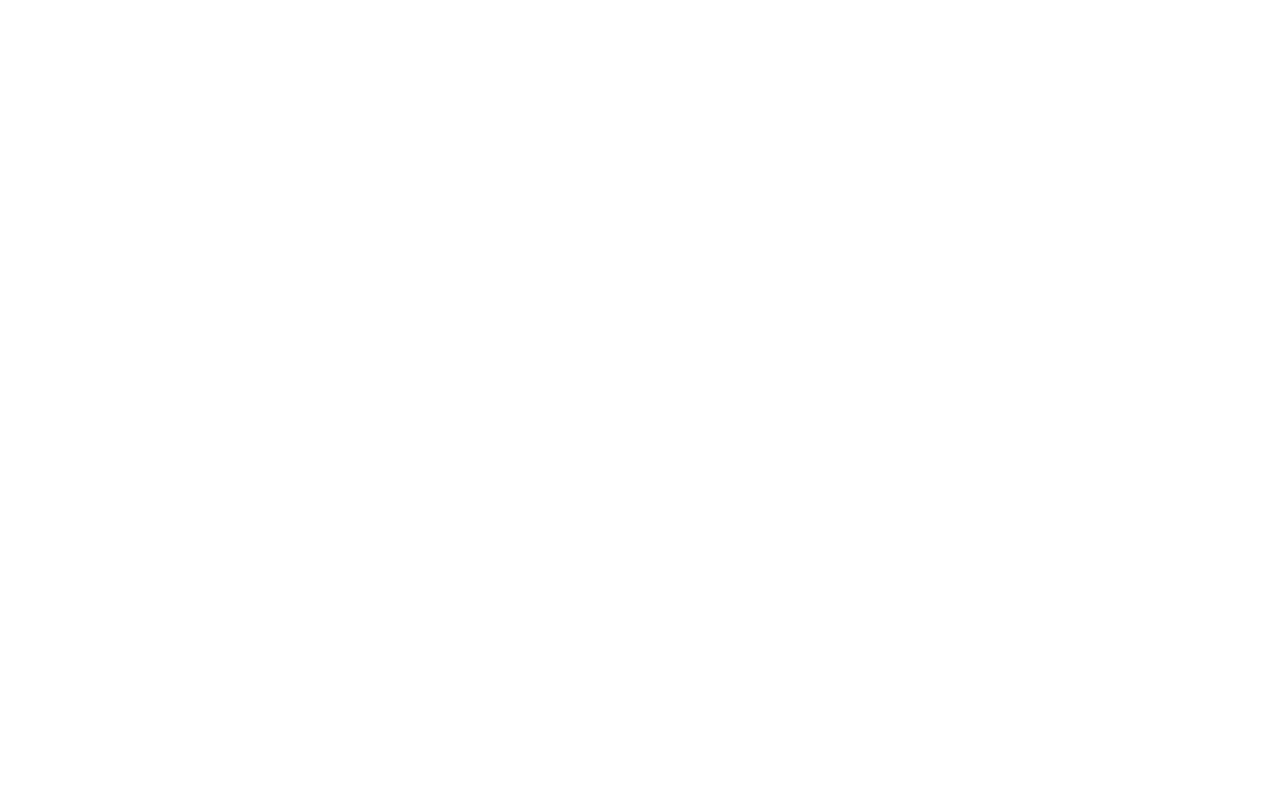
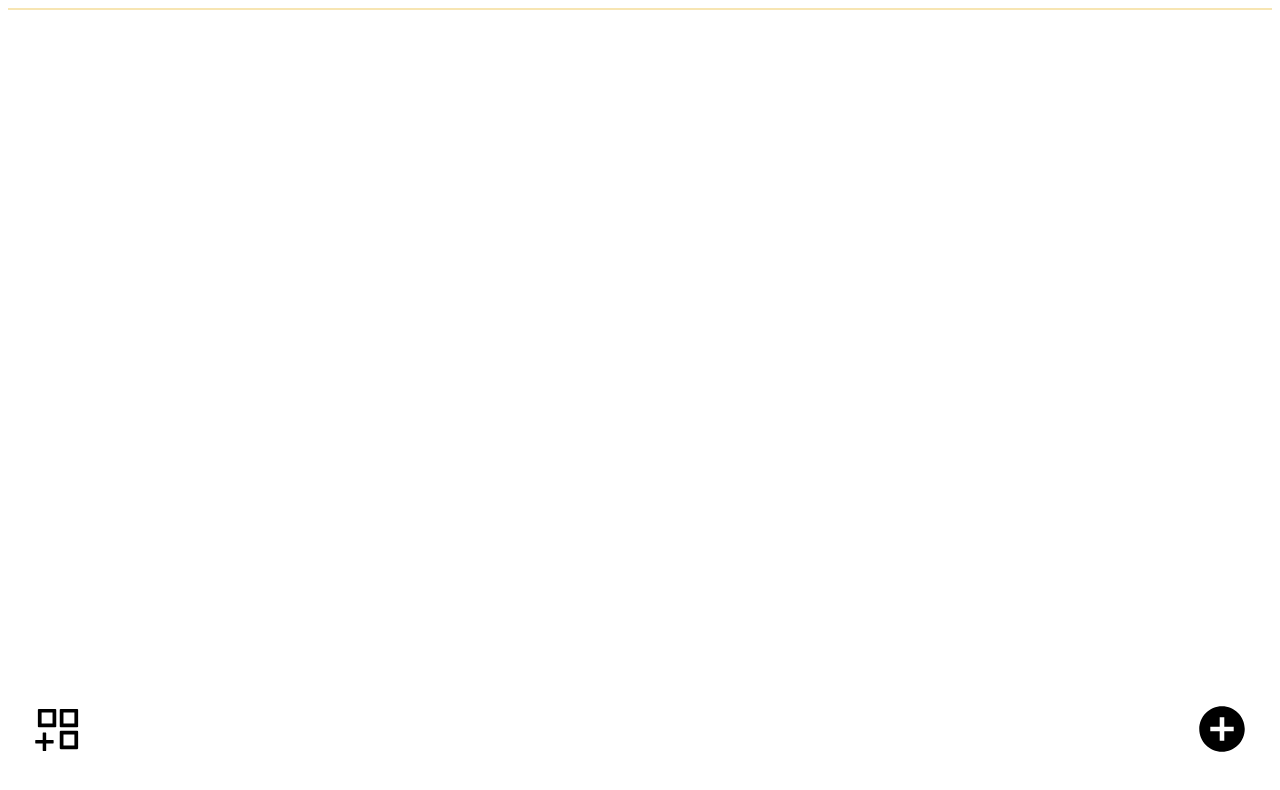
Before and after one commit to shashi-79/writting, a plain HTML site: page index.html in a window 1280 px wide. Drawn offline with Linux system fonts and the light colour scheme; the site is published under a folder, as on GitHub Pages, so addresses that start at the root find nothing.

Commit message:
Update index.html

```diff
--- a/index.html
+++ b/index.html
@@ -1 +1 @@
-<!doctype html><html lang="en"><head><meta charset="utf-8"/><link rel="icon" href="/favicon.ico"/><meta name="viewport" content="width=device-width,initial-scale=1"/><meta name="theme-color" content="#000000"/><meta name="description" content="Web site "/><link rel="apple-touch-icon" href="/logo192.png"/><link rel="manifest" href="/manifest.json"/><title>writting</title><script defer="defer" src="/static/js/main.js"></script></head><body><noscript>You need to enable JavaScript to run this app.</noscript><div id="root"></div></body></html>
+<!doctype html><html lang="en"><head><meta charset="utf-8"/><link rel="icon" href="favicon.ico"/><meta name="viewport" content="width=device-width,initial-scale=1"/><meta name="theme-color" content="#000000"/><meta name="description" content="Web site "/><link rel="apple-touch-icon" href="logo192.png"/><link rel="manifest" href="manifest.json"/><title>writting</title><script defer="defer" src="static/js/main.js"></script></head><body><noscript>You need to enable JavaScript to run this app.</noscript><div id="root"></div></body></html>
```
